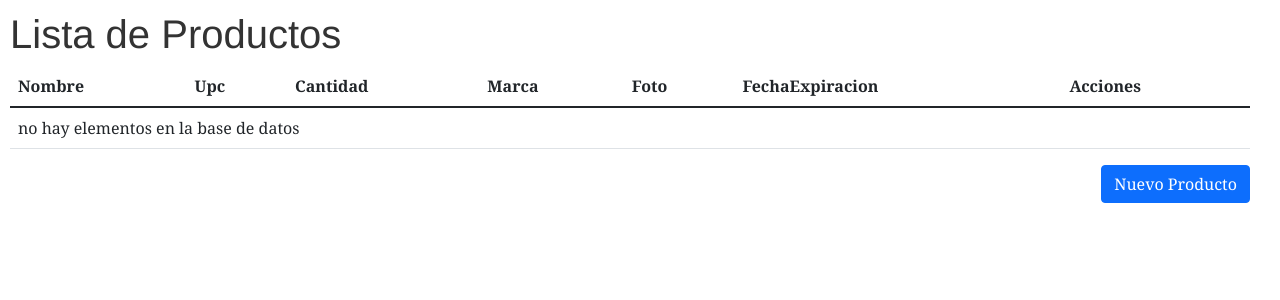
After one commit to yasmany900324/almacen-productos, a Symfony app: template templates/producto/index.html.twig in a window 1280 px wide. The commit adds this page. Shown: the top 300 px of the page. Run offline with Twig, Linux system fonts and the light colour scheme; the template is opened without the code that fills it, so the values that code supplies are empty; some libraries are stand-ins or nearby versions.

Commit message:
Working in the management of Products

```diff
--- a/public/css/style.css
+++ b/public/css/style.css
@@ -201,6 +201,17 @@ h6, .h6 {
     float: right;
     margin-right: 20px;
 }
+#addNuevoProductoButton{
+    float: right;
+    margin-right: 20px;
+}
 .form-error{
     color: red !important;
 }
+.nav-item.active{
+    font-weight: 600;
+}
+.table-container{
+    max-width: calc(100% - 20px);
+    overflow: auto;
+}
--- a/src/Controller/MenuController.php
+++ b/src/Controller/MenuController.php
@@ -32,6 +32,12 @@ class MenuController extends AbstractController
             $items['almacen']['class'] = "active";
         }
 
+        $items['producto']['title'] = 'Productos';
+        $items['producto']['url'] = $this->generateUrl('producto_index');
+        if (in_array($route_name, ['producto_index', 'producto_new', 'producto_show', 'producto_edit'])) {
+            $items['producto']['class'] = "active";
+        }
+
         return $this->render('menu/index.html.twig', [
             'items' => $items,
         ]);
--- a/templates/almacen/index.html.twig
+++ b/templates/almacen/index.html.twig
@@ -5,6 +5,7 @@
 {% block body %}
     <h1>Almacenes</h1>
 
+    <div class="table-container">
         <table class="table">
             <thead>
                 <tr>
@@ -70,5 +71,6 @@
             {% endfor %}
             </tbody>
         </table>
+    </div>
     <a  id="almacenIndexAddButton" href="{{ path('almacen_new') }}"><button type="button" class="btn btn-primary">Nuevo almacén</button></a>
 {% endblock %}
--- a/templates/categoria/_form.html.twig
+++ b/templates/categoria/_form.html.twig
@@ -1,6 +1,6 @@
 {{ form_start(form) }}
     <div class="mb-3 row">
-        <label for="inputPassword" class="col-sm-2 col-form-label">Nombre:</label>
+        <label class="col-sm-2 col-form-label">Nombre:</label>
         <div class="col-sm-10">
             {{ form_widget(form.nombre) }}
             <div class="form-error">
@@ -9,7 +9,7 @@
         </div>
     </div>
     <div class="mb-3 row">
-        <label for="inputPassword" class="col-sm-2 col-form-label">Descripción:</label>
+        <label class="col-sm-2 col-form-label">Descripción:</label>
         <div class="col-sm-10">
             {{ form_widget(form.descripcion) }}
             <div class="form-error">
--- /dev/null
+++ b/templates/producto/_delete_form.html.twig
@@ -0,0 +1,4 @@
+<form method="post" action="{{ path('producto_delete', {'id': producto.id}) }}" onsubmit="return confirm('Are you sure you want to delete this item?');">
+    <input type="hidden" name="_token" value="{{ csrf_token('delete' ~ producto.id) }}">
+    <button class="btn">Delete</button>
+</form>
--- /dev/null
+++ b/templates/producto/index.html.twig
@@ -0,0 +1,101 @@
+{% extends 'base.html.twig' %}
+
+{% block title %}Productos{% endblock %}
+
+{% block body %}
+    <h1>Lista de Productos</h1>
+    <div class="table-container">
+        <table class="table">
+            <thead>
+                <tr>
+                    <th>Nombre</th>
+                    <th>Upc</th>
+                    <th>Cantidad</th>
+                    <th>Marca</th>
+                    <th>Foto</th>
+                    <th>FechaExpiracion</th>
+                    <th>Acciones</th>
+                </tr>
+            </thead>
+            <tbody>
+            {% for producto in productos %}
+                <tr>
+                    <td>{{ producto.nombre }}</td>
+                    <td>{{ producto.upc }}</td>
+                    <td>{{ producto.cantidad }}</td>
+                    <td>{{ producto.marca }}</td>
+                    <td>{{ producto.foto }}</td>
+                    <td>{{ producto.fechaExpiracion ? producto.fechaExpiracion|date('Y-m-d H:i:s') : '' }}</td>
+                    <td>
+                    <!-- Button trigger modal -->
+                    <a class="row-icon" href="{{ path('producto_show', {'id': producto.id}) }}" onclick="return false;">
+                        <i class="bi bi-eye-fill" data-bs-toggle="modal" data-bs-target="#modalShow-{{producto.id}}"></i>
+                    </a>
+                    <!-- Modal -->
+                    <div class="modal fade" id="modalShow-{{producto.id}}" tabindex="-1" aria-labelledby="modalShow{{producto.id}}" aria-hidden="true">
+                    <div class="modal-dialog">
+                        <div class="modal-content">
+                        <div class="modal-header">
+                            <h5 class="modal-title" id="exampleModalLabel">Mostrar Categoría</h5>
+                            <button type="button" class="btn-close" data-bs-dismiss="modal" aria-label="Close"></button>
+                        </div>
+                        <div class="modal-body">
+                            <div class="row">
+                                <label><b>Nombre:</b> {{ producto.nombre }}</label>
+                            </div>
+                            <div class="row">
+                                <label><b>UPC:</b> {{ producto.upc }}</label>
+                            </div>
+                            <div class="row">
+                                <label><b>Cantidad:</b> {{ producto.cantidad }}</label>
+                            </div>
+                            <div class="row">
+                                <label><b>Precio Costo:</b> {{ producto.precioCosto }}</label>
+                            </div>
+                            <div class="row">
+                                <label><b>Precio Venta:</b> {{ producto.precioVenta }}</label>
+                            </div>
+                            <div class="row">
+                                <label><b>Peso en Gramos:</b> {{ producto.pesoGramos }}</label>
+                            </div>
+                            <div class="row">
+                                <label><b>Peso en Onzas:</b> {{ producto.pesoOnzas }}</label>
+                            </div>
+                            <div class="row">
+                                <label><b>Peso en Libras:</b> {{ producto.pesoLibras }}</label>
+                            </div>
+                            <div class="row">
+                                <label><b>Marca:</b> {{ producto.marca }}</label>
+                            </div>
+                            <div class="row">
+                                <label><b>Descripción en Español:</b> {{ producto.descripcionEs }}</label>
+                            </div>
+                            <div class="row">
+                                <label><b>Descripción en Inglés:</b> {{ producto.descripcionEn }}</label>
+                            </div>
+                            <div class="row">
+                                <label><b>Foto:</b> {{ producto.foto }}</label>
+                            </div>
+                            <div class="row">
+                                <label><b>Fecha de Expiración:</b> {{ producto.fechaExpiracion ? producto.fechaExpiracion|date('Y-m-d H:i:s') : '' }}</label>
+                            </div>
+                        </div>
+                        <div class="modal-footer">
+                            <button type="button" class="btn btn-secondary" data-bs-dismiss="modal">Close</button>
+                        </div>
+                        </div>
+                    </div>
+                    </div>
+                        <a href="{{ path('producto_edit', {'id': producto.id}) }}">edit</a>
+                    </td>
+                </tr>
+            {% else %}
+                <tr>
+                    <td colspan="15">no hay elementos en la base de datos</td>
+                </tr>
+            {% endfor %}
+            </tbody>
+        </table>
+    </div>
+    <a href="{{ path('producto_new') }}" id="addNuevoProductoButton" ><button type="button" class="btn btn-primary">Nuevo Producto</button></a>
+{% endblock %}
```
Also changed, not shown: src/Controller/ProductoController.php (added, +93 -0 lines), src/Form/ProductoType.php (added, +43 -0 lines), templates/almacen/_form.html.twig (+5 -5 lines), templates/producto/_form.html.twig (added, +47 -0 lines), templates/producto/edit.html.twig (added, +13 -0 lines), templates/producto/new.html.twig (added, +11 -0 lines), templates/producto/show.html.twig (added, +74 -0 lines). Lines whose indentation alone changed are shown as unchanged.
